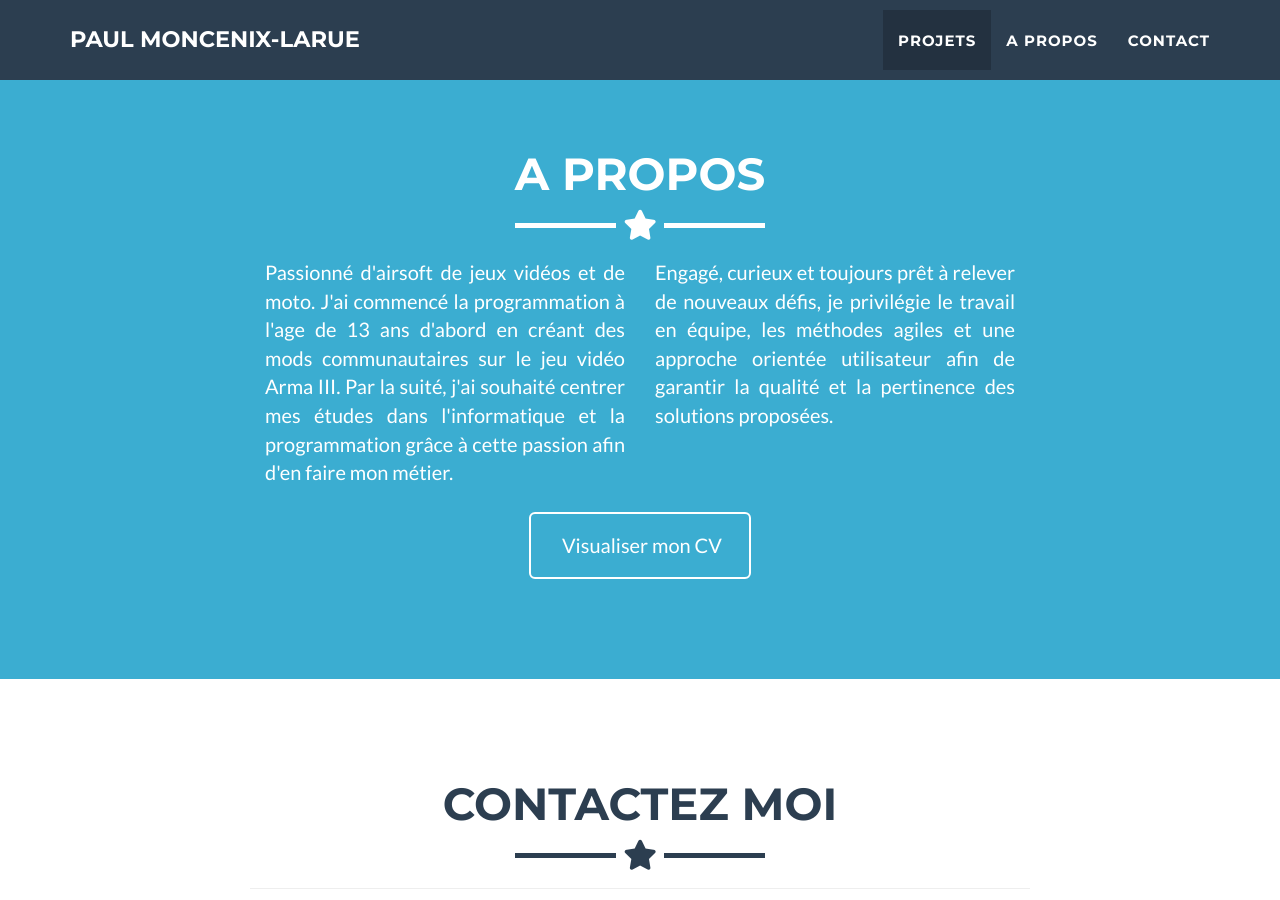
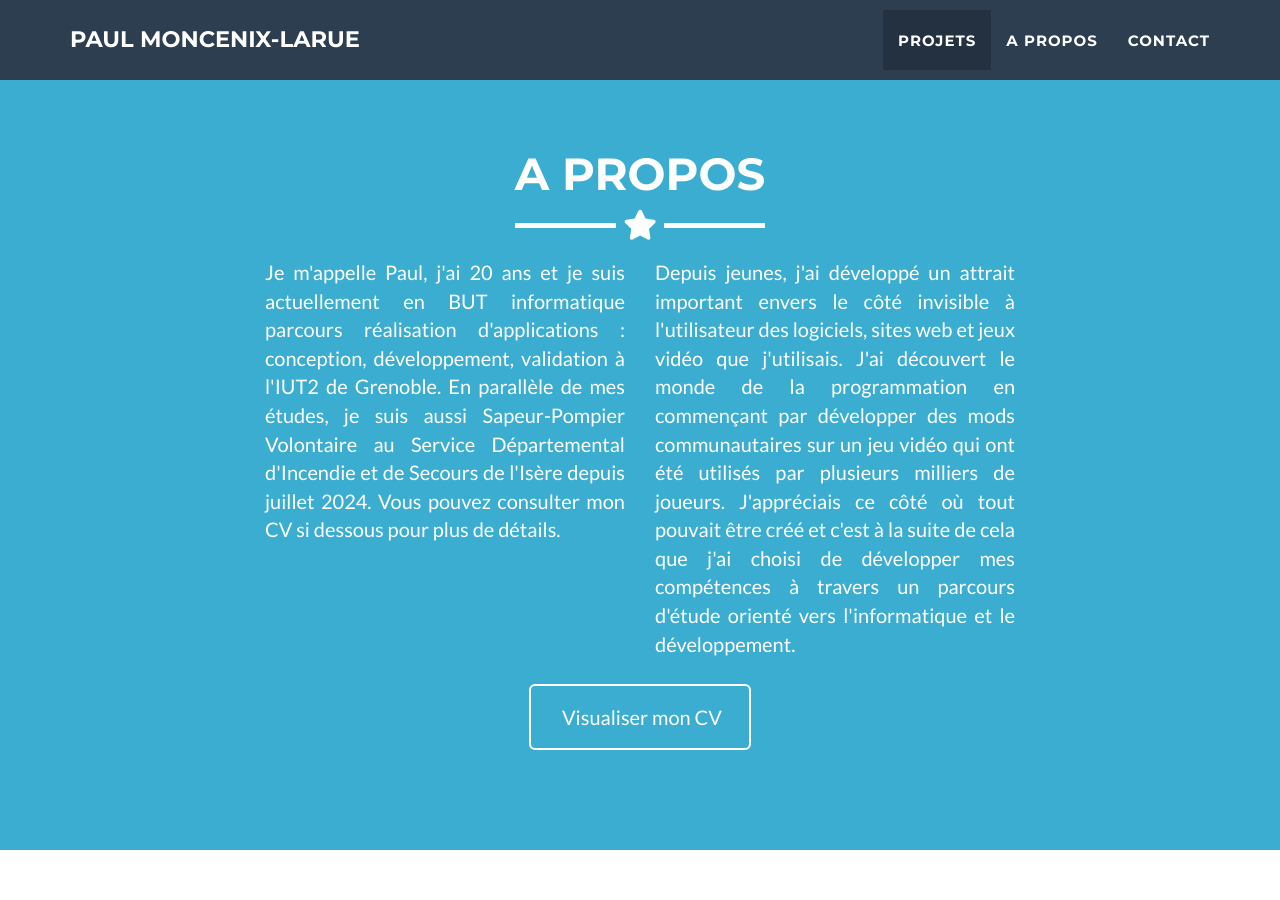
Before and after one commit to pmoncenix/portfolio-v2, a Jekyll site: the page built from _posts/2025-04-10-L'École-des-loustics.markdown, in a window 1280 px wide and 900 px high, scrolled down 1623 px. Built offline with Jekyll 4.4.1, drawn with Linux system fonts in a browser that asks for light colours.

Commit message:
Modification de la description

```diff
--- a/_includes/about.html
+++ b/_includes/about.html
@@ -9,12 +9,16 @@
     </div>
     <div class="row">
       <div class="col-lg-4 col-lg-offset-2">
-        <p style="text-align: justify">Passionné d'airsoft de jeux vidéos et de moto.
-            J'ai commencé la programmation à l'age de 13 ans d'abord en créant des mods communautaires sur le jeu vidéo Arma III.
-            Par la suité, j'ai souhaité centrer mes études dans l'informatique et la programmation grâce à cette passion afin d'en faire mon métier.</p>
+        <p style="text-align: justify">Je m'appelle Paul, j'ai 20 ans et je suis actuellement en BUT informatique parcours
+          réalisation d'applications : conception, développement, validation à l'IUT2 de Grenoble. En parallèle de mes études, je suis aussi Sapeur-Pompier Volontaire au Service Départemental d'Incendie et de Secours de l'Isère depuis juillet 2024. Vous pouvez consulter mon CV si dessous pour plus de détails.</p>
       </div>
       <div class="col-lg-4">
-        <p style="text-align: justify">Engagé, curieux et toujours prêt à relever de nouveaux défis, je privilégie le travail en équipe, les méthodes agiles et une approche orientée utilisateur afin de garantir la qualité et la pertinence des solutions proposées. </p>
+        <p style="text-align: justify">Depuis jeunes, j'ai développé un attrait important envers le côté invisible à l'utilisateur
+          des logiciels, sites web et jeux vidéo que j'utilisais. J'ai découvert le monde de la
+          programmation en commençant par développer des mods communautaires sur un jeu
+          vidéo qui ont été utilisés par plusieurs milliers de joueurs. J'appréciais ce côté où tout
+          pouvait être créé et c'est à la suite de cela que j'ai choisi de développer mes compétences
+          à travers un parcours d'étude orienté vers l'informatique et le développement. </p>
       </div>
       <div class="col-lg-8 col-lg-offset-2 text-center">
         <a href="{{ 'files/CV_Paul_Moncenix-Larue.pdf' }}" target="_blank" rel="noopener" class="btn btn-lg btn-outline">
```
